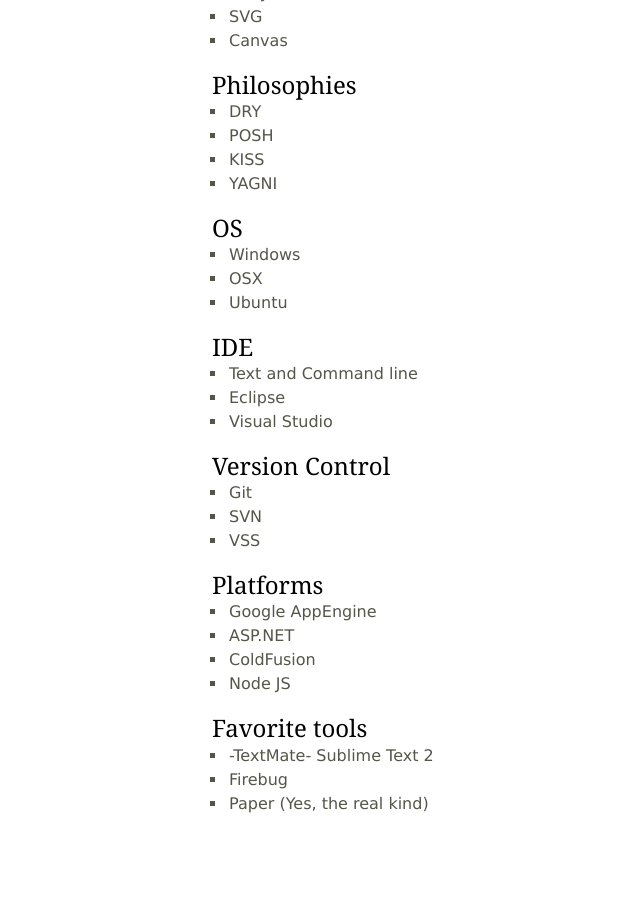
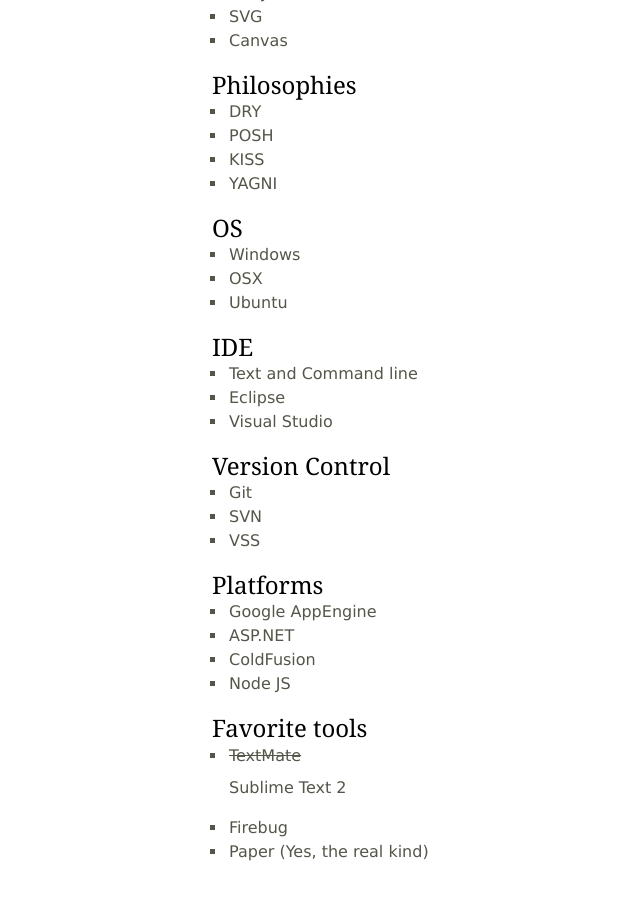
Before and after one commit to jethrolarson/jethrolarson.github.com, a Jekyll site: the page built from resume.md, in a window 1280 px wide and 900 px high, scrolled down 3015 px. Shown: the whole window, without its empty margins (83-723 px from the left). Built offline with Jekyll 4.4.1, drawn with Linux system fonts in a browser that asks for light colours; Markdown is read by kramdown in place of the engine named in the settings; before the commit the page ends 3867 px from its top, so only the background shows below that.

```diff
--- a/resume.md
+++ b/resume.md
@@ -162,6 +162,6 @@ Platforms
 
 Favorite tools
 --------------
-* -TextMate- Sublime Text 2
+* <s>TextMate</s> Sublime Text 2
 * Firebug
 * Paper (Yes, the real kind)
```
